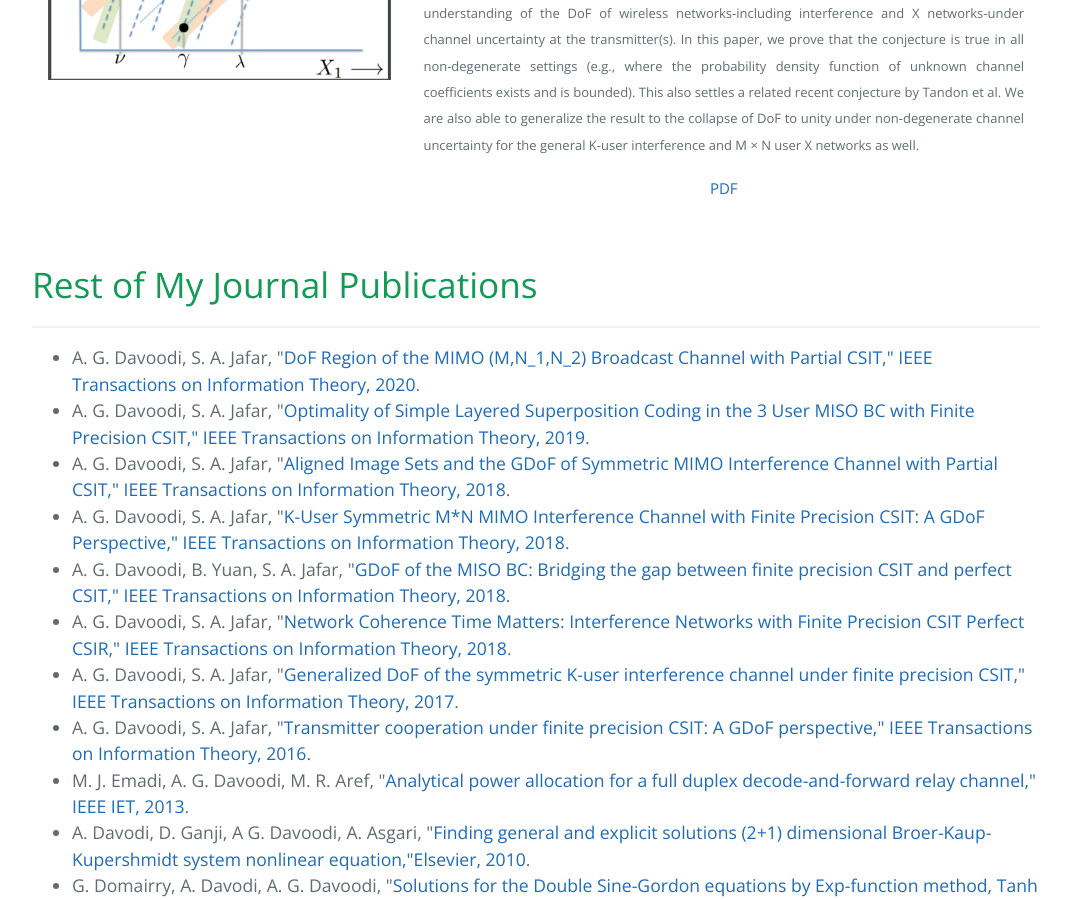
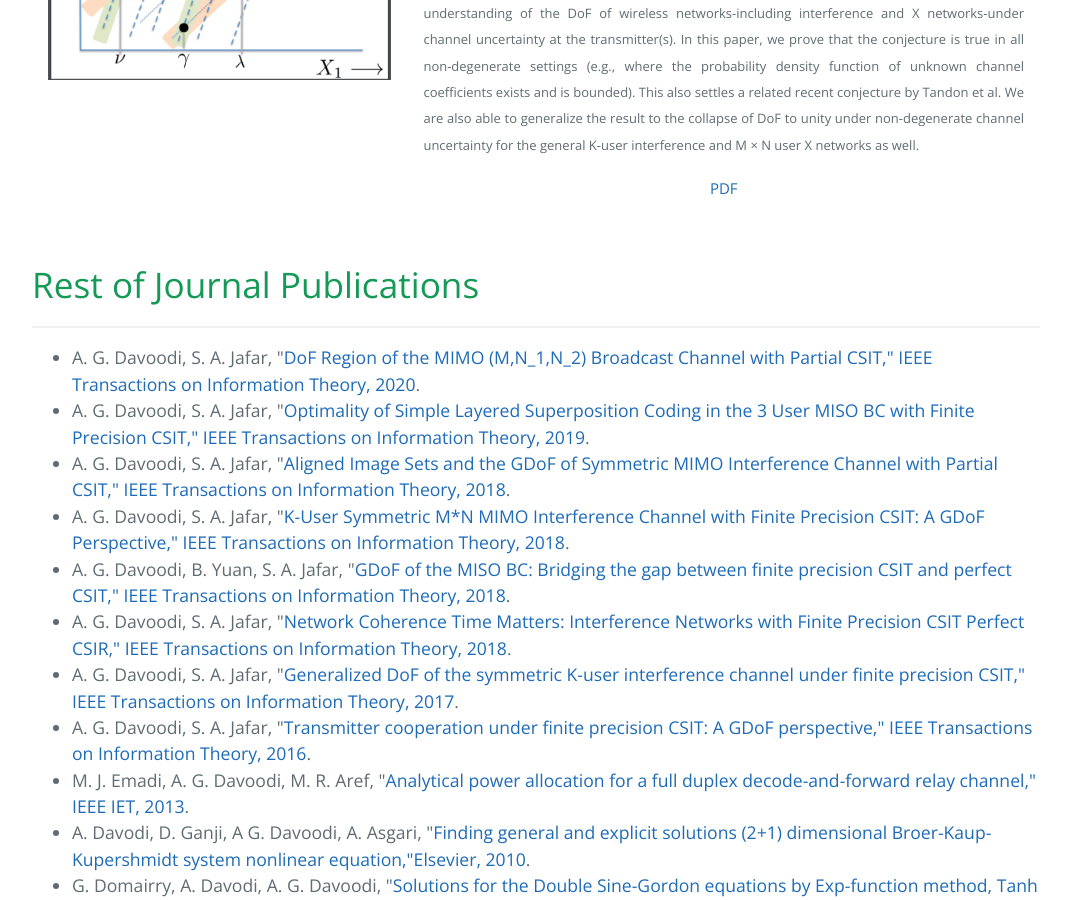
Before and after one commit to arashgholami/arashgholami.github.io, a Jekyll site: the page built from index.md, in a window 1280 px wide and 900 px high, scrolled down 2443 px. Shown: the whole window, without its empty margins (104-1175 px from the left). Built offline with Jekyll 4.4.1, drawn with Linux system fonts in a browser that asks for light colours.

```diff
--- a/index.md
+++ b/index.md
@@ -127,7 +127,7 @@ of having the same hash is higher. </font><br>
 </div>
 
 
-# Rest of My Journal Publications
+# Rest of Journal Publications
 * * *
 
 <ul>
```
